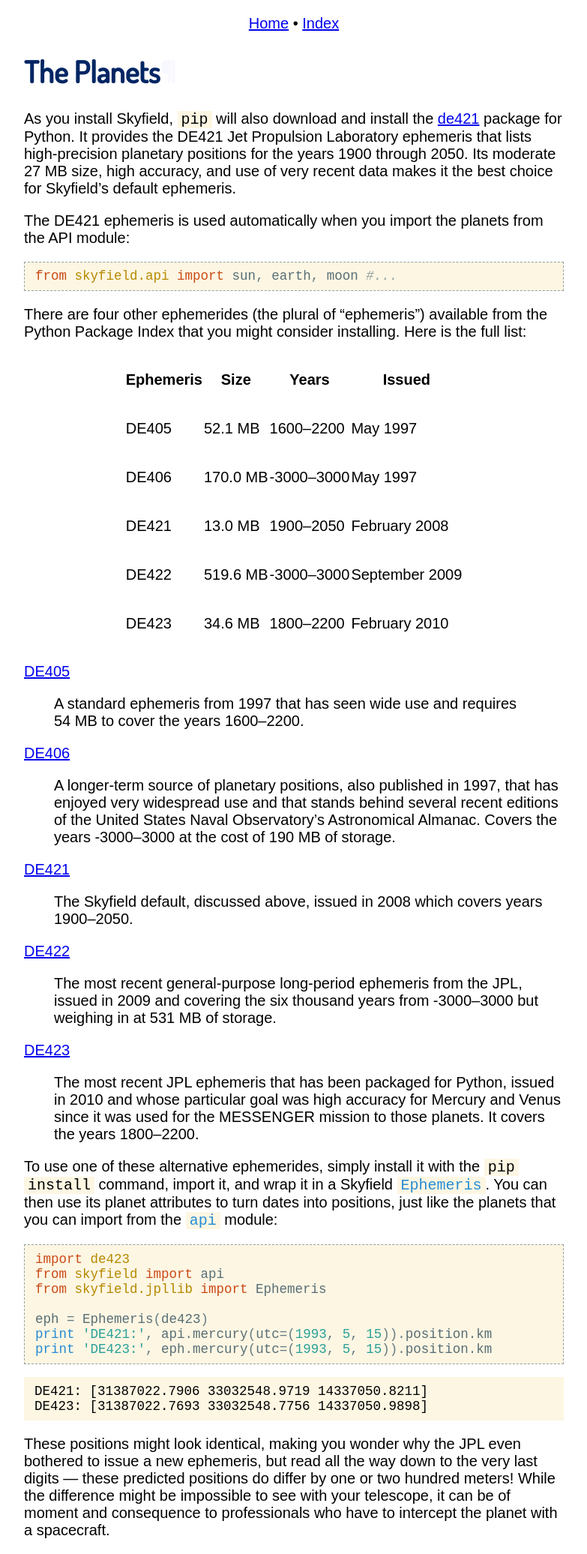
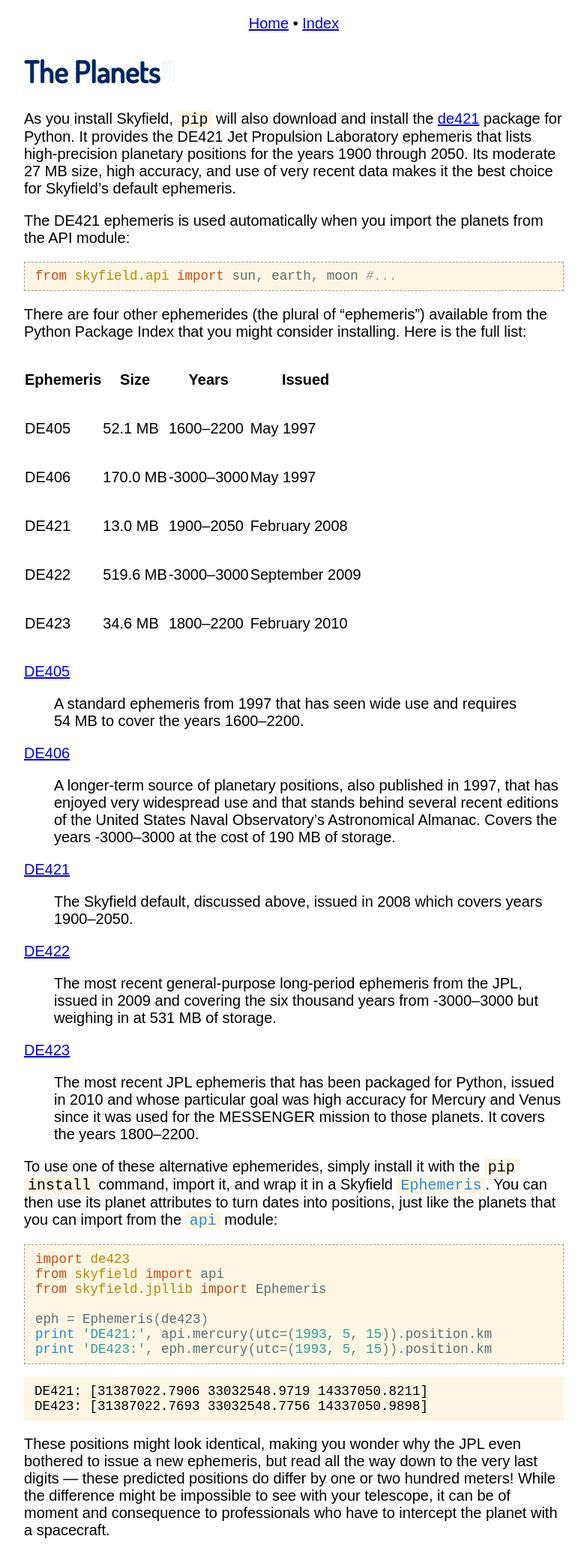
Before and after one commit to skyfielders/python-skyfield, a Sphinx documentation site: the page built from skyfield/documentation/planets.rst, in a window 1280 px wide. Shown: the whole page at 75% size, without its empty margins (248-1031 px from the left). Built offline with Sphinx 7.4.7, drawn with Linux system fonts in a browser that asks for light colours.

Commit message:
Put parameter tables back against the left margin

```diff
--- a/skyfield/documentation/_static/style.css
+++ b/skyfield/documentation/_static/style.css
@@ -112,7 +112,7 @@
     padding: 0;
     font-size: 1.25em;
 }
-table {
+table[border="1"] {
     margin: 1em auto;
 }
 @media screen and (min-width: 480px) {body {font-size: 1.125em;}}
```
